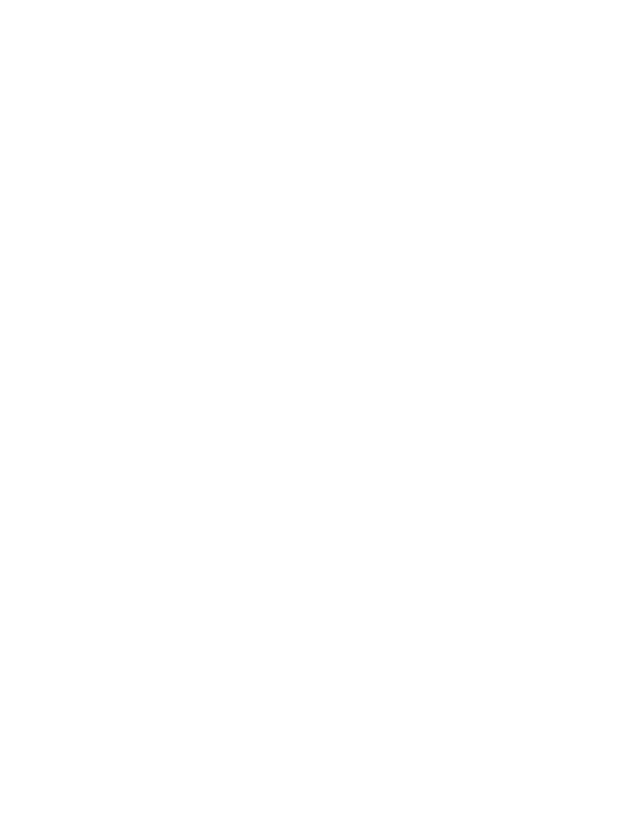
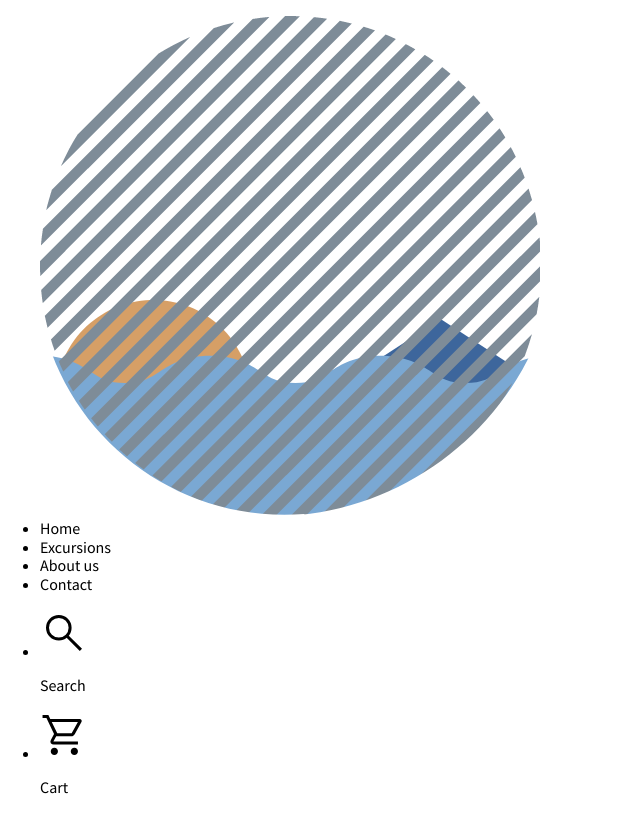
Before and after one commit to katarzynagodlewska/excursions, a Vue app: page / in a window 1280 px wide. Shown: the whole page, without its empty margins (0-640 px from the left). Built offline with nearby package versions, Linux system fonts and the light colour scheme.

Commit message:
create navbar component

```diff
--- a/src/App.vue
+++ b/src/App.vue
@@ -1,12 +1,14 @@
 <template>
-  <div></div>
+  <Navbar-el />
 </template>
 
 <script>
+import NavbarEl from './components/NavbarEl.vue'
 
 export default {
   name: 'App',
   components: {
+    NavbarEl
   }
 }
 </script>
--- /dev/null
+++ b/src/components/NavbarEl.vue
@@ -0,0 +1,32 @@
+<template>
+  <nav class="nav">
+    <div class="nav-lists">
+      <ul class="nav-lists__list nav-list-left">
+        <img class="logo" src="../assets/logo.png" />
+        <li class="nav-list-left__item">Home</li>
+        <li class="nav-list-left__item">Excursions</li>
+        <li class="nav-list-left__item">About us</li>
+        <li class="nav-list-left__item">Contact</li>
+      </ul>
+      <ul class="nav-lists__list nav-list-right">
+        <li class="nav-list-right__item">
+          <img class="icon-search" src="../assets/search.svg"/>
+          <p class="nav-list-right__text">Search</p>
+        </li>
+        <li class="nav-list-right__item">
+          <img class="icon-cart" src="../assets/shopping-cart.svg"/>
+          <p class="nav-list-right__text">Cart</p>
+        </li>
+      </ul>
+    </div>
+  </nav>
+</template>
+
+<script>
+export default {
+name: "NavbarEl"
+}
+</script>
+
+<style lang="scss" scoped>
+</style>
```
